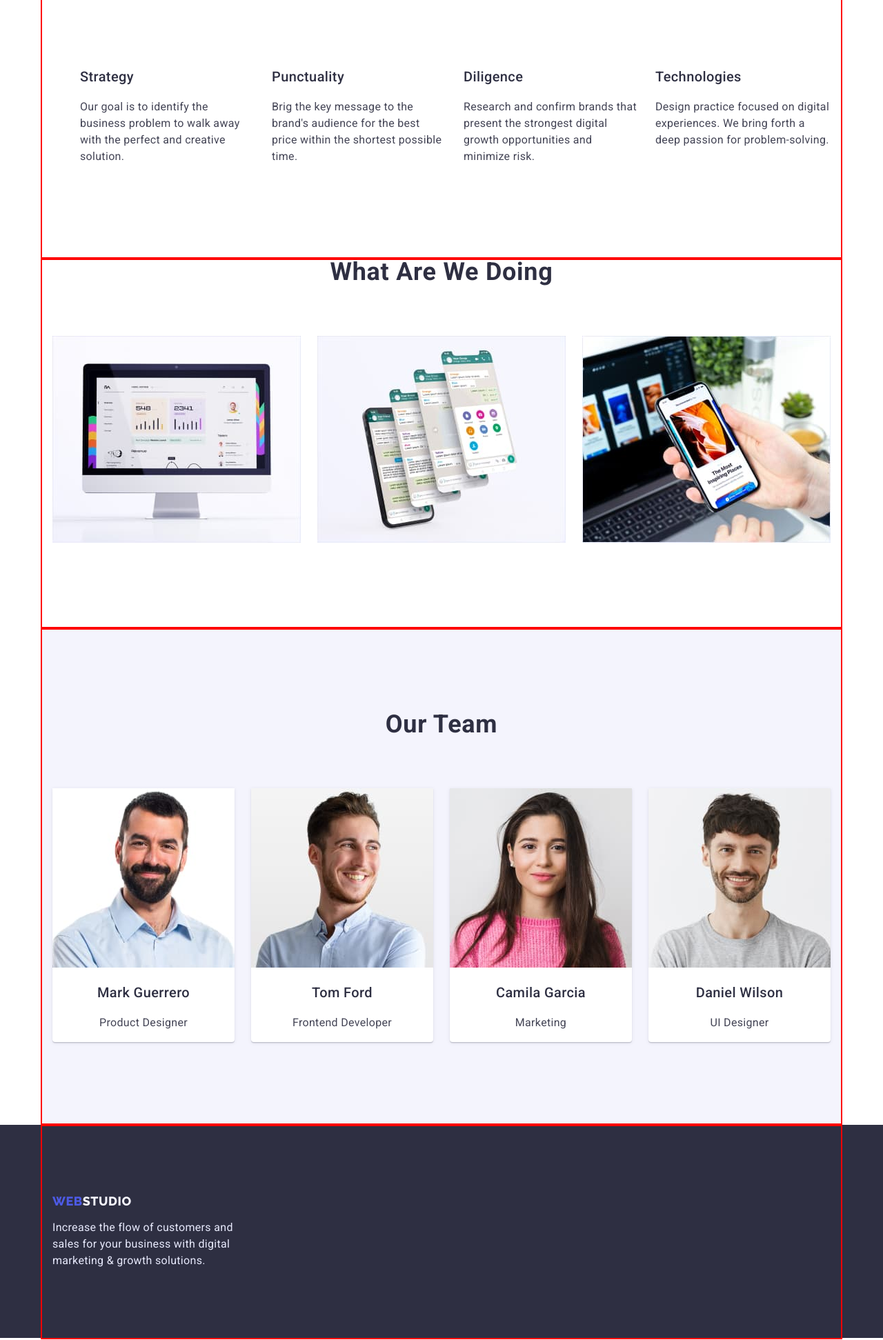
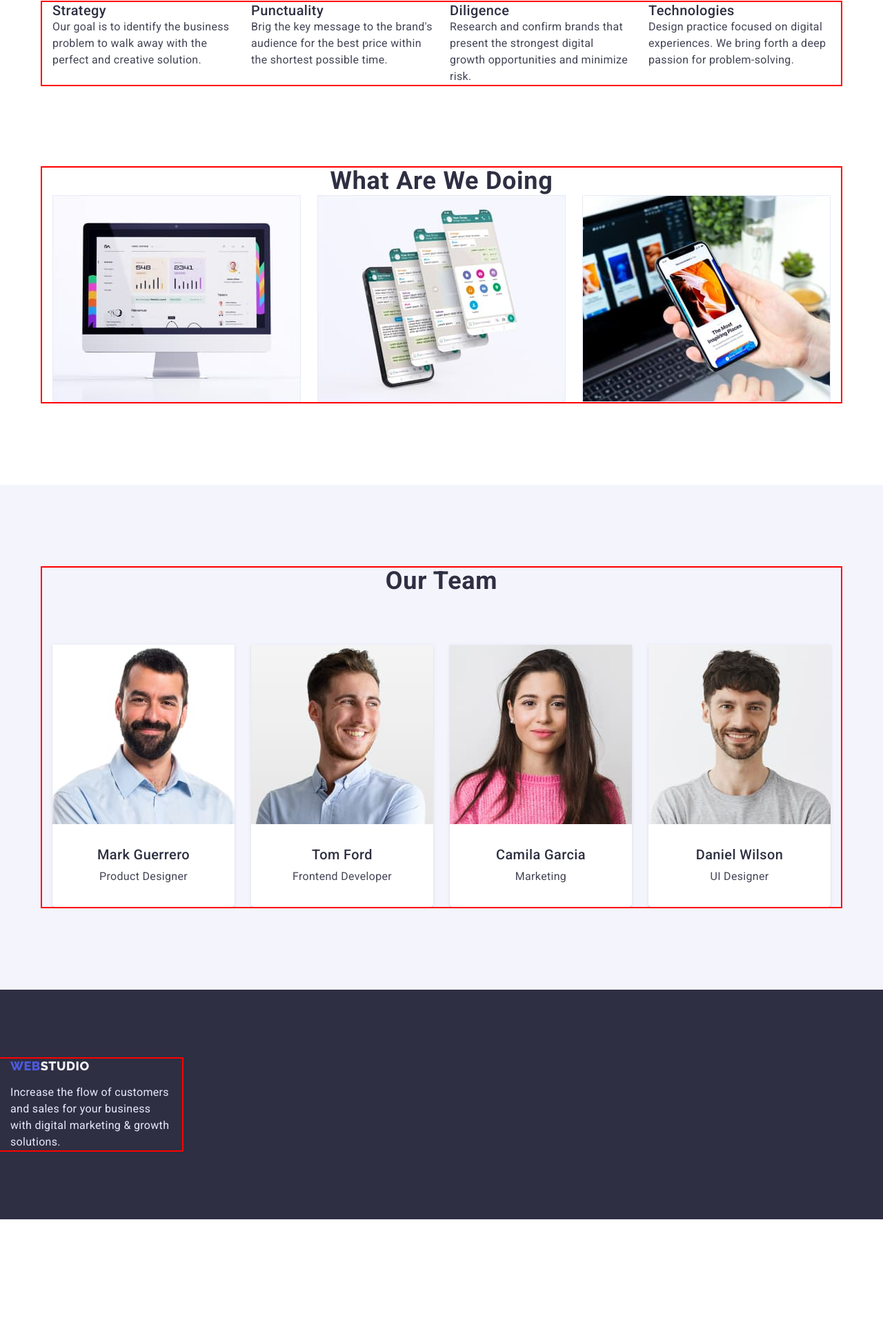
Before and after one commit to selenayur/goit-markup-hw-03, a plain HTML site: page index.html in a window 1280 px wide. Shown: the part 790-2733 px from the top of the page at 69% size. After the commit the page ends 2558 px from the top, so only its background shows below. Drawn offline with nearby package versions, Linux system fonts and the light colour scheme.

Commit message:
правки

```diff
--- a/css/styles.css
+++ b/css/styles.css
@@ -15,10 +15,39 @@
     --nav-color: #2E2F42;
     --background-filtr: #E7E9FC;
 }
+
+p,
+h1,
+h2,
+h3,
+h4,
+h5,
+h6 {
+    margin: 0;
+}
+
+ul {
+    padding-left: 0;
+    margin: 0;
+}
+
+button {
+    cursor: pointer;
+}
+
+address {
+    font-style: normal;
+}
+
 body {
     font-family: "Roboto", sans-serif;
     color: #434455;
 }
+
+img {
+    display: block;
+}
+
 .link {
     text-decoration: none;
 }
@@ -27,19 +56,25 @@ body {
 }
 .container {
     width: 1158px;
-    margin: 0 auto;
+    margin-left: auto;
+    margin-right: auto;
     padding-left: 15px;
     padding-right: 15px;
     outline: 2px solid red;
 }
+
 .header-container {
     display: flex;
+    align-items: center;
+    padding-top: 24px;
+    padding-bottom: 24px;
+    border-bottom: 1px solid #E7E9FC;
+}
 
-}
-.header-border {
-    box-sizing: border-box;
-    border-bottom: 1px solid #E7E9FC;
-    width: 1440px;
+.header-add {
+    display: flex;
+    align-items: center;
+    margin-right: 156px;
 }
 .header-logo {
     font-family: "Raleway", sans-serif;
@@ -67,6 +102,7 @@ body {
     display: flex;
     align-items: center;
     margin-right: auto;
+
 }
 .header-logo {
     margin-right: 76px;
@@ -103,19 +139,10 @@ body {
 /**!-------------------------HERO----------------------------!*/
 .hero {
     background-color: var(--background);
-}
-.hero-container {
-    display: flex;
-    box-sizing: inherit;
-    flex-direction: column;
     padding-top: 188px;
-padding-bottom: 188px;
-gap: 48px;
-align-items: center;
-
+    padding-bottom: 188px;
 }
 .hero-title {
-    display: flex;
     font-weight: 700;
     font-size: 56px;
     line-height: 1.07;
@@ -123,39 +150,43 @@ align-items: center;
     letter-spacing: 0.02em;
     color: var(--main-title-color);
     width: 496px;
+    padding-bottom: 48px;
+    margin-left: auto;
+    margin-right: auto;
 }
 .hero-btn {
-
+    display: block;
     font-family: inherit;
     background: var(--btn-color);
     font-weight: 500;
     font-size: 16px;
     line-height: 1.5;
     letter-spacing: 0.04em;
-    display: flex;
     color: var(--btn-text-color);
-    cursor: pointer;
     box-shadow: 0px 4px 4px rgba(0, 0, 0, 0.15);
     border-radius: 4px;
-    justify-content: center;
-    width: 169px;
+    border: none;
+    align-items: center;width: 169px;
     height: 56px;
-    left: 636px;
-    top: 428px;
+    margin-left: auto;
+    margin-right: auto;
 }
 .hero-btn:hover, .hero-btn:focus {
     background: var(--color-hover);
 }
 /**!-------------------------ADVANT----------------------------!*/
+.advant {
+    padding-top: 120px;
+    padding-bottom: 120px;
+    margin: 0 auto;
+}
 .advant-list {
     display: flex;
-    padding-top: 120px;
-    padding-bottom: 120px;
     gap: 24px;
-    margin: 0 auto;
 }
 .advant-list .item {
     width: 264px;
+    margin: 0 auto;
 }
 .advant-title {
     font-weight: 500;
@@ -172,11 +203,16 @@ align-items: center;
     color: var(--text-color);
 }
 /**!-------------------------DOINGT----------------------------!*/
+.doing {
+    margin-top: 0;
+    padding-top: 0px;
+    padding-bottom: 120px;
+}
 .doing-list {
     display: flex;
     padding-left: 0px;
-    padding-top: 72px;
-    padding-bottom: 120px;
+
+
     gap: 24px;
     margin: 0 auto;
 }
@@ -197,12 +233,13 @@ align-items: center;
 /**!-------------------------TEAM----------------------------!*/
 .team {
     background-color: var(--background-color-team);
+    margin: 0;
+    padding-top: 120px;
+    padding-bottom: 120px;
 }
 .team-list {
     display: flex;
-    padding-left: 0px;
-    padding-top: 72px;
-    padding-bottom: 120px;
+    margin-top: 72px;
     gap: 24px;
     margin: 0 auto;
 }
@@ -219,8 +256,7 @@ align-items: center;
     letter-spacing: 0.02em;
     text-transform: capitalize;
     color: var(--second-title-color);
-    padding-top: 120px;
-    margin: 0 auto;
+    margin-bottom: 72px;
 }
 .team-title-name {
     font-weight: 500;
@@ -229,6 +265,7 @@ align-items: center;
     letter-spacing: 0.02em;
     color: var(--second-title-color);
     text-align: center;
+    margin-bottom: 8px;
 }
 .team-title-position {
     font-weight: 400;
@@ -237,29 +274,33 @@ align-items: center;
     letter-spacing: 0.02em;
     color: var(--text-color);
     text-align: center;
+    padding-top:
+
+}
+.teams {
+    padding-top: 32px;
+    padding-bottom: 32px;
 }
 /**!-------------------------FOOTER----------------------------!*/
 .footer {
     background-color: var(--background);
+    padding-top: 100px;
+    padding-bottom: 100px;
 }
-.footer-container {
-    display: block;
-    box-sizing: inherit;
-}
-.footer-logo {
-    display: flex;
-    padding-top: 100px;
-    margin: 0 auto;
+
+.footer-div  {
+    width: 264px;
+    margin-right: 0;
+    margin-left: 0;
 }
 .footer-text {
-    display: flex;
     font-weight: 400;
     font-size: 16px;
     line-height: 1.5;
     letter-spacing: 0.02em;
     color: var(--footer-text-color);
-    width: 264px;
-    padding-bottom: 100px;
+    margin-top: 16px;
+
 
 }
 .footer-logo {
@@ -280,6 +321,7 @@ align-items: center;
     color: var(--color-logo-white);
     text-transform: uppercase;
 }
+
 /**!-------------------------PROJECTS----------------------------!*/
 .projects-menu {
     display: flex;
--- a/index.html
+++ b/index.html
@@ -18,7 +18,7 @@
 <body>
 
     <header class="header">
-            <div class="header-container container">
+            <div class="container header-container">
             <nav class="header-nav">
                 <a class="header-logo link" href="./index.html">Web<span class="logo-black">Studio</span></a>
                 <ul class="header-list list">
@@ -37,11 +37,11 @@
     </header>
         <main>
             <section class="hero">
-                <div class="hero-container container"><h1 class="hero-title">Effective Solutions for Your Business</h1>
+                <div class="container"><h1 class="hero-title">Effective Solutions for Your Business</h1>
                 <button class="hero-btn" type="button">Order Service</button></div>
             </section>
-            <section class="advant container">
-                <h2 class="advant-title" hidden>Advantages</h2>
+            <section class="advant">
+                <div class="container"><h2 class="advant-title" hidden>Advantages</h2>
                 <ul class="advant-list list">
                 <li class="advant-item item">
                     <h3 class="advant-title">Strategy</h3>
@@ -67,10 +67,10 @@
                         for
                         problem-solving.</p>
                 </li>
-            </ul>
+            </ul></div>
         </section>
-        <section class="doing container">
-            <h2 class="doing-title">What are we doing</h2>
+        <section class="doing">
+            <div class="container"><h2 class="doing-title">What are we doing</h2>
             <ul class="doing-list list">
                 <li class="doing-item item"><img class="doing-img" src="./images/computer.jpg" alt="computer" width="360"
                         height="300" /></li>
@@ -78,39 +78,45 @@
                         height="300" /></li>
                 <li class="doing-item item"><img class="doing-img" src="./images/connect.jpg" alt="connect" width="360"
                         height="300" /></li>
-            </ul>
+            </ul></div>
         </section>
-        <section class="team container">
-            <h2 class="team-title">Our Team</h2>
+        <section class="team">
+            <div class="container"><h2 class="team-title">Our Team</h2>
             <ul class="team-list list">
+
                 <li class="team-item">
                     <img class="team-img" src="./images/mark-guerrero.jpg" alt="mark guerrero" width="264"
                         height="260" />
-                    <h3 class="team-title-name">Mark Guerrero</h3>
-                    <p class="team-title-position">Product Designer</p>
+                    <div class="teams"><h3 class="team-title-name">Mark Guerrero</h3>
+                    <p class="team-title-position">Product Designer</p></div>
                 </li>
+
                 <li class="team-item">
                     <img class="team-img" src="./images/tom-ford.jpg" alt="tom-ford" width="264" height="260" />
-                    <h3 class="team-title-name">Tom Ford</h3>
-                    <p class="team-title-position">Frontend Developer</p>
+                    <div class="teams"><h3 class="team-title-name">Tom Ford</h3>
+                    <p class="team-title-position">Frontend Developer</p></div>
                 </li>
+
                 <li class="team-item">
                     <img class="team-img" src="./images/camila-garcia.jpg" alt="camila-garcia" width="264"
                         height="260" />
-                    <h3 class="team-title-name">Camila Garcia</h3>
-                    <p class="team-title-position">Marketing</p>
+                    <div class="teams"><h3 class="team-title-name">Camila Garcia</h3>
+                    <p class="team-title-position">Marketing</p></div>
                 </li>
+
                 <li class="team-item">
                     <img class="team-img" src="./images/daniel-wilson.jpg" alt="daniel-wilson" width="264"
                         height="260" />
-                    <h3 class="team-title-name">Daniel Wilson</h3>
-                    <p class="team-title-position">UI Designer</p>
+                <div class="teams"><h3 class="team-title-name">Daniel Wilson</h3>
+                    <p class="team-title-position">UI Designer</p></div>
                 </li>
+
             </ul>
+            </div>
         </section>
     </main>
     <footer class="footer">
-        <div class="footer-container container"><a class="footer-logo link" href="./index.html">Web<span class="logo-white">Studio</span></a>
+        <div class="container footer-div"><a class="footer-logo link" href="./index.html">Web<span class="logo-white">Studio</span></a>
         <p class="footer-text">Increase the flow of customers and sales for your business with digital marketing &
             growth solutions.</p></div>
     </footer>
```
Also changed, not shown: portfolio.html (+2 -2 lines).
